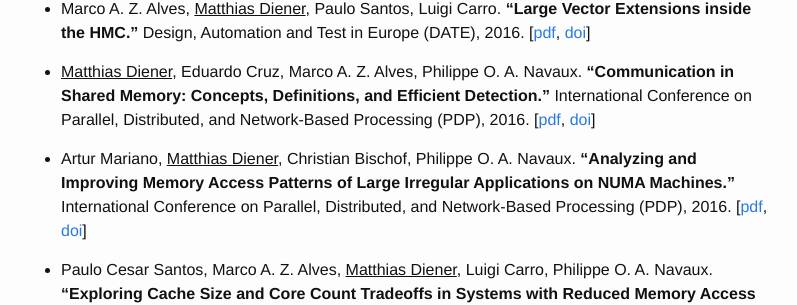
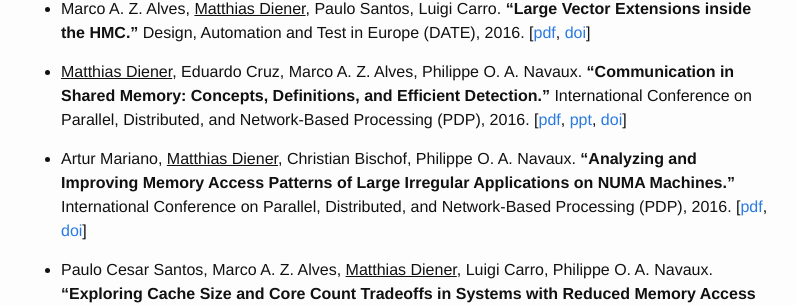
Before and after one commit to matthiasdiener/matthiasdiener.github.io, a Jekyll site: the page built from publications.md, in a window 1280 px wide and 900 px high, scrolled down 752 px. Shown: the part 149-454 px from the top of the window, without its empty margins (239-1036 px from the left). Built offline with Jekyll 4.4.1, drawn with Linux system fonts in a browser that asks for light colours.

Commit message:
add PDP 2016 ppt

```diff
--- a/publications.md
+++ b/publications.md
@@ -26,7 +26,7 @@ title: Publications
 
 * Marco A. Z. Alves, <u>Matthias Diener</u>, Paulo Santos, Luigi Carro. **“Large Vector Extensions inside the HMC.”** Design, Automation and Test in Europe (DATE), 2016. [[pdf](../files/2016-DATE-HIVE.pdf), [doi](http://dx.doi.org/10.3850/9783981537079_0093)]
 
-* <u>Matthias Diener</u>, Eduardo Cruz, Marco A. Z. Alves,  Philippe O. A. Navaux. **“Communication in Shared Memory: Concepts, Definitions, and Efficient Detection.”** International Conference on Parallel, Distributed, and Network-Based Processing (PDP), 2016. [[pdf](../files/2016-PDP-Comm.pdf), [doi](http://dx.doi.org/10.1109/PDP.2016.16)]
+* <u>Matthias Diener</u>, Eduardo Cruz, Marco A. Z. Alves,  Philippe O. A. Navaux. **“Communication in Shared Memory: Concepts, Definitions, and Efficient Detection.”** International Conference on Parallel, Distributed, and Network-Based Processing (PDP), 2016. [[pdf](../files/2016-PDP-Comm.pdf), [ppt](../files/2016-02-PDP-Comm.pdf), [doi](http://dx.doi.org/10.1109/PDP.2016.16)]
 
 * Artur Mariano, <u>Matthias Diener</u>, Christian Bischof, Philippe O. A. Navaux. **“Analyzing and Improving Memory Access Patterns of Large Irregular Applications on NUMA Machines.”** International Conference on Parallel, Distributed, and Network-Based Processing (PDP), 2016. [[pdf](../files/2016-PDP-HashSieve.pdf), [doi](http://dx.doi.org/10.1109/PDP.2016.37)]
 
```
Also changed, not shown: 1 other file.
